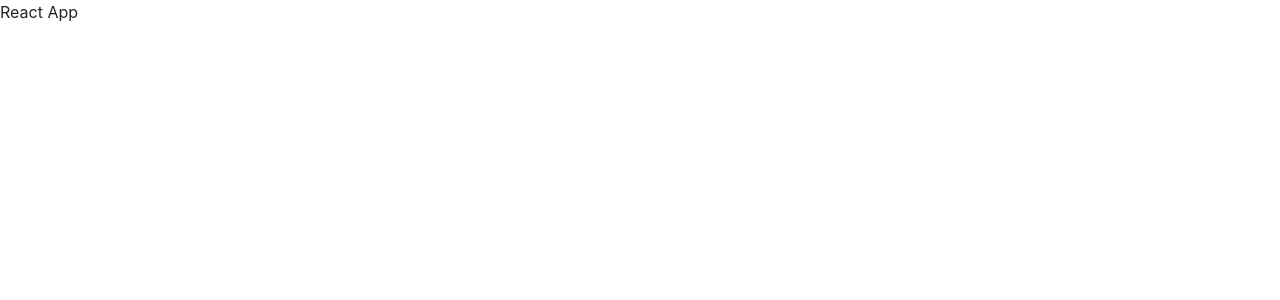
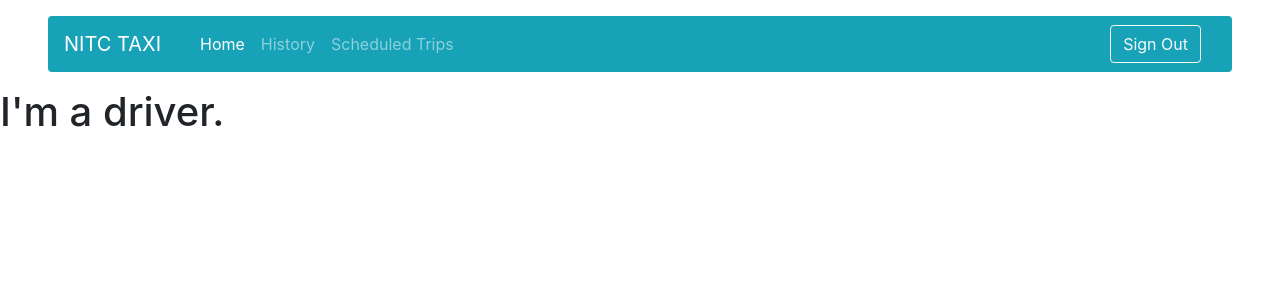
Before and after one commit to ftp24/Tax-E, a React (Create React App) app: page /driver-home in a window 1280 px wide. Shown: the top 300 px of the page. Built offline with nearby package versions, Linux system fonts and the light colour scheme; sample sign-in values are in the browser's storage.

Commit message:
added scheduled and book pages

```diff
--- a/package.json
+++ b/package.json
@@ -6,6 +6,7 @@
     "@testing-library/jest-dom": "^5.14.1",
     "@testing-library/react": "^11.2.7",
     "@testing-library/user-event": "^12.8.3",
+    "moment": "^2.29.1",
     "react": "^17.0.2",
     "react-dom": "^17.0.2",
     "react-router-dom": "^5.3.0",
--- a/public/index.html
+++ b/public/index.html
@@ -18,7 +18,9 @@
 
 	<link rel="stylesheet" href="https://stackpath.bootstrapcdn.com/bootstrap/4.4.1/css/bootstrap.min.css" integrity="sha384-Vkoo8x4CGsO3+Hhxv8T/Q5PaXtkKtu6ug5TOeNV6gBiFeWPGFN9MuhOf23Q9Ifjh" crossorigin="anonymous">
 	<link rel="stylesheet" href="https://maxcdn.bootstrapcdn.com/bootstrap/4.0.0/css/bootstrap.min.css" integrity="sha384-Gn5384xqQ1aoWXA+058RXPxPg6fy4IWvTNh0E263XmFcJlSAwiGgFAW/dAiS6JXm" crossorigin="anonymous">
-	<link href="https://maxcdn.bootstrapcdn.com/font-awesome/4.7.0/css/font-awesome.min.css" rel="stylesheet" integrity="sha384-wvfXpqpZZVQGK6TAh5PVlGOfQNHSoD2xbE+QkPxCAFlNEevoEH3Sl0sibVcOQVnN"
+	<link href="https://maxcdn.bootstrapcdn.com/font-awesome/4.7.0/css/font-awesome.min.css" rel="stylesheet" integrity="sha384-wvfXpqpZZVQGK6TAh5PVlGOfQNHSoD2xbE+QkPxCAFlNEevoEH3Sl0sibVcOQVnN"  />
+	<link rel="stylesheet" href="https://cdn.jsdelivr.net/npm/bootstrap-select@1.13.18/dist/css/bootstrap-select.min.css">
+
 
 	<!--
 		Notice the use of %PUBLIC_URL% in the tags above.
@@ -40,6 +42,7 @@
 	<script src="https://cdnjs.cloudflare.com/ajax/libs/popper.js/1.12.9/umd/popper.min.js" integrity="sha384-ApNbgh9B+Y1QKtv3Rn7W3mgPxhU9K/ScQsAP7hUibX39j7fakFPskvXusvfa0b4Q" crossorigin="anonymous"></script>
 
 	<script src="https://maxcdn.bootstrapcdn.com/bootstrap/4.0.0/js/bootstrap.min.js" integrity="sha384-JZR6Spejh4U02d8jOt6vLEHfe/JQGiRRSQQxSfFWpi1MquVdAyjUar5+76PVCmYl" crossorigin="anonymous"></script>
+	<script src="https://cdn.jsdelivr.net/npm/bootstrap-select@1.13.18/dist/js/bootstrap-select.min.js"></script>
 
 	<!--
 	This HTML file is a template.
--- a/src/App.js
+++ b/src/App.js
@@ -13,6 +13,14 @@ import CustomerHome from './components/customer/home';
 import CustomerHistory from './components/customer/history';
 import DriverHome from './components/driver/home';
 import Error404 from'./components/general/Error404';
+import CustomerScheduled from './components/customer/scheduled';
+import DriverHistory from './components/driver/history';
+import DriverScheduled from './components/driver/scheduled';
+import DriverAvailable from './components/driver/available';
+
+
+
+
 
 const AppWrapper = () => {
   return (
@@ -50,9 +58,6 @@ function App() {
 
 
 
-
-
-
 		return (
 			<div>
 			<Router>
@@ -64,21 +69,16 @@ function App() {
 
 
 					{/* Customer Routes */}
-					<div className="customer">
-						<Switch>
-							<Route exact path="/customer-home"><CustomerHome /></Route>
-							<Route exact path="/customer-history"><CustomerHistory/></Route>
-							<Route exact path='/customer-book'><Book/></Route>
-						</Switch>
-					</div>
+						<Route exact path="/customer-home"><CustomerHome /></Route>
+						<Route exact path="/customer-history"><CustomerHistory/></Route>
+						<Route exact path='/customer-book'><Book/></Route>
+						<Route exact path='/customer-scheduled'><CustomerScheduled/></Route>
+
 					{/* Drover Routes */}
-					<div className="driver">
-
-						<Switch>
-							<Route exact path="/driver-home"><DriverHome /></Route>
-						</Switch>
-					</div>
-
+						<Route exact path="/driver-home"><DriverHome /></Route>
+						<Route exact path="/driver-history"><DriverHistory/></Route>
+						<Route exact path="/driver-scheduled"><DriverScheduled/></Route>
+						<Route exact path='/driver-available'><DriverAvailable/></Route>
 					<Route path="*"><Error404/></Route>
 
 				</Switch>
--- a/src/components/customer/book.js
+++ b/src/components/customer/book.js
@@ -1,34 +1,83 @@
 import React from 'react'
 import CustomerNavbar from './navbar'
+import moment from 'moment'
+import {useState,useEffect} from 'react'
+
 function Book() {
+
+	let currentDate=''
+	let currentTime=''
+
+	const [minDate,setMinDate]=useState('')
+	const [minTime,setMinTime]=useState('')
+
+	useEffect(() => {
+		currentDate=moment().format("YYYY-MM-DD")
+		currentTime=moment().format("HH:mm:ss")
+		setMinDate(currentDate)
+		setMinTime(currentTime)
+
+	},)
+
+	function bookRide(e)
+	{
+		e.preventDefault()
+		let submit=true
+		let inputDate=(document.getElementById('inputDate')).value
+		let inputTime=(document.getElementById('inputTime')).value
+
+		if(inputDate<currentDate)
+		{
+			submit=false
+			alert("Please enter valid Date")
+		}
+		else if(inputTime<currentTime)
+		{
+			submit=false
+			alert("Please enter valid Time")
+		}
+		//only forward request if submit is true
+	}
+
+
     return (
 		<div>
 			<CustomerNavbar currentPage='customer-book'/>
+			<div className="row align-items-center justify-content-md-center">
+				<div className="col-8 mt-5">
+					<div className="card">
+						<div className="card-body">
+							<h5 class="card-title">Book Your Trip</h5>
+							<form>
 								<div className="form-group row">
 									<div className="col-12 col-md-6">
-	 			   <label for="inputName">Name</label>
-	 			   <input type="text" className="form-control mb-1" id="inputName" placeholder="Enter Full Name"/>
-	 			   <label for="inputEmail">Email</label>
-	 			   <input type="Email" className="form-control mb-1" id="inputEmail" placeholder="Email"/>
-	 			   <label for="inputAadharNo">Aadhar Number</label>
-	 			   <input type="text" className="form-control mb-1" id="inputAadharNo" placeholder="Enter Full Name"/>
-	 		   </div>
-	 		   <div className="col-12 col-md-6">
-	 			   <label for="inputLicenseNo">License Number</label>
-	 			   <input type="text" className="form-control mb-1" id="inputLicenseNo" placeholder="Enter Full Name"/>
-	 			   <label for="inputVehicleNo">Vehicle Number</label>
-	 			   <input type="text" className="form-control mb-2" id="inputVehicleNo" placeholder="Enter Full Name"/>
+										<label for="inputFrom">From</label>
+										<input type="text" className="form-control mb-1" id="inputFrom" placeholder="Enter Location"/>
+										<label for="inputDate">Date</label>
+										<input type="date" min={minDate} className="form-control mb-2" id="inputDate" placeholder="Enter Date"/>
 
 										<label for="inputVehicleType">Vehicle Type</label>
-	 			   <select className="form-select" id="vehicleType" name="vehicleType">
+										<select className="form-select  ml-2" id="inputVehicleType" name="inputVehicleType">
 											<option value="auto">Auto</option>
 											<option value="sedan">Sedan</option>
 											<option value="suv">SUV</option>
 										</select>
+									</div>
+
+									<div className="col-12 col-md-6">
+										<label for="inputTo">To</label>
+										<input type="text" className="form-control mb-2" id="inputTo" placeholder="Enter Location"/>
+										<label for="inputTime">Time</label>
+										<input type="time" min={minTime} className="form-control mb-1" id="inputTime" placeholder="Enter Time"/>
 
 									</div>
 									<div className="col-4">
-	 			   <button type="submit" className="btn btn-info mt-2" onClick={test}>Submit</button>
+										<button type="submit" className="btn btn-info mt-2" onClick={bookRide}>Book</button>
+									</div>
+								</div>
+							</form>
+						</div>
+					</div>
 				</div>
 			</div>
 		</div>
--- a/src/components/customer/navbar.js
+++ b/src/components/customer/navbar.js
@@ -1,13 +1,12 @@
 import {Link, useHistory} from 'react-router-dom';
-
 const CustomerNavbar = ({currentPage}) => {
 
-    let history=useHistory()
+			let history=useHistory()
+	function SignOut() {
 
-    function SignOut() {
-        localStorage.removeItem('user');
-        history.push('/login');
-    }
+			localStorage.removeItem('user');
+			history.push('/login');
+	}
 
     console.log(currentPage);
 
@@ -23,6 +22,7 @@ const CustomerNavbar = ({currentPage}) => {
                         <li class={`nav-item ${currentPage === 'customer-home' ? 'active' : ''}`}><Link className="nav-link" to="/customer-home">Home</Link></li>
                         <li class={`nav-item ${currentPage === 'customer-history' ? 'active' : ''}`}><Link className="nav-link" to="/customer-history">History</Link></li>
 						<li class={`nav-item ${currentPage === 'customer-book' ? 'active' : ''}`}><Link className="nav-link" to="/customer-book">Book Ride</Link></li>
+						<li class={`nav-item ${currentPage === 'customer-scheduled' ? 'active' : ''}`}><Link className="nav-link" to="/customer-scheduled">Scheduled Trips</Link></li>
 
 					</ul>
                     <button class="btn btn-outline-info my-2 my-sm-0" type="submit" onClick={SignOut}>Sign Out</button>
--- /dev/null
+++ b/src/components/customer/scheduled.js
@@ -0,0 +1,12 @@
+import Cards from "../general/cards";
+import CustomerNavbar from "./navbar";
+const CustomerScheduled = () => {
+    return (
+        <div>
+            <CustomerNavbar currentPage='customer-scheduled'/>
+            <Cards time={"11:00pm"} date={"11/09/2021"} to_loc="Trivandrum" from_loc="Calicut"/>
+        </div>
+    );
+}
+
+export default CustomerScheduled;
--- /dev/null
+++ b/src/components/driver/available.js
@@ -0,0 +1,12 @@
+import Cards from "../general/cards";
+import DriverNavbar from "./navbar";
+const DriverAvailable = () => {
+    return (
+        <div>
+            <DriverNavbar currentPage='driver-available'/>
+            <Cards time={"11:00pm"} date={"11/09/2021"} to_loc="Trivandrum" from_loc="Calicut"/>
+        </div>
+    );
+}
+
+export default DriverAvailable;
--- /dev/null
+++ b/src/components/driver/history.js
@@ -0,0 +1,12 @@
+import Cards from "../general/cards";
+import DriverNavbar from "./navbar";
+const DriverHistory = () => {
+    return (
+        <div>
+            <DriverNavbar currentPage='driver-history'/>
+            <Cards time={"11:00pm"} date={"11/09/2021"} to_loc="Trivandrum" from_loc="Calicut"/>
+        </div>
+    );
+}
+
+export default DriverHistory;
--- a/src/components/driver/home.js
+++ b/src/components/driver/home.js
@@ -3,7 +3,7 @@ import DriverNavbar from "./navbar";
 const DriverHome = () => {
     return (
         <div>
-            <DriverNavbar />
+            <DriverNavbar currentPage='driver-home'/>
         <h1>
             I'm a driver.
         </h1>
--- a/src/components/driver/navbar.js
+++ b/src/components/driver/navbar.js
@@ -1,20 +1,29 @@
-import {Link} from 'react-router-dom';
+import {useHistory,Link} from 'react-router-dom';
 
-const DriverNavbar = () => {
+const DriverNavbar = ({currentPage}) => {
+	let history=useHistory()
 
-
+	function SignOut() {
+			localStorage.removeItem('user');
+			history.push('/login');
+	}
 
     return (
-        <nav className="navbar navbar-expand-lg navbar-dark bg-primary my-3 mx-5 rounded">
+        <nav className="navbar navbar-expand-lg navbar-dark bg-info my-3 mx-5 rounded">
             <a class="navbar-brand" href="#">NITC TAXI</a>
             <button class="navbar-toggler" type="button" data-toggle="collapse" data-target="#navbarNavAltMarkup" aria-controls="navbarNavAltMarkup" aria-expanded="false" aria-label="Toggle navigation">
                 <span class="navbar-toggler-icon"></span>
             </button>
-            <div class="collapse navbar-collapse" id="navbarNavAltMarkup">
+		  <div class="collapse navbar-collapse" id="navbarNavAltMarkup">
+			<div className="container">
                 <ul class="navbar-nav">
-                    <li class="nav-item"><Link className="nav-link" to="/home-driver">Home</Link></li>
+                    <li class={`nav-item ${currentPage === 'driver-home' ? 'active' : ''}`}><Link className="nav-link" to="/driver-home">Home</Link></li>
+					<li class={`nav-item ${currentPage === 'driver-history' ? 'active' : ''}`}><Link className="nav-link" to="/driver-history">History</Link></li>
+					<li class={`nav-item ${currentPage === 'driver-book' ? 'active' : ''}`}><Link className="nav-link" to="/driver-scheduled">Scheduled Trips</Link></li>
                 </ul>
+				<button class="btn btn-outline-light my-2 my-sm-0" type="submit" onClick={SignOut}>Sign Out</button>
             </div>
+			</div>
         </nav>
     )
 }
--- /dev/null
+++ b/src/components/driver/scheduled.js
@@ -0,0 +1,12 @@
+import Cards from "../general/cards";
+import DriverNavbar from "./navbar";
+const DriverScheduled = () => {
+    return (
+        <div>
+            <DriverNavbar currentPage='driver-scheduled'/>
+            <Cards time={"11:00pm"} date={"11/09/2021"} to_loc="Trivandrum" from_loc="Calicut"/>
+        </div>
+    );
+}
+
+export default DriverScheduled;
```
Also changed, not shown: 1 other file (tests, documents, lock files or other folders). Lines whose indentation alone changed are shown as unchanged.
